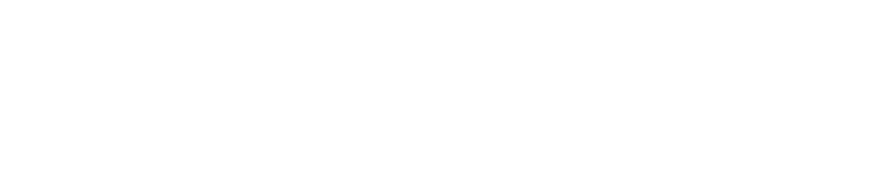
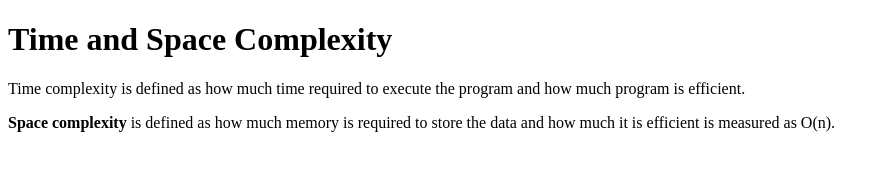
Before and after one commit to acciojob/time-and-space-complexity-AkshithMuddagoni, a website: page main.html in a window 1280 px wide. Shown: the whole page, without its empty margins (0-889 px from the left). Drawn offline with Linux system fonts and the light colour scheme.

Commit message:
created a submission

```diff
--- a/main.html
+++ b/main.html
@@ -8,6 +8,11 @@
 
 <body>
 	<!-- the entire body must be written by student -->
+     <h1>Time and Space Complexity</h1>
+	<p>Time complexity is defined as how much time required to execute the program and how much program is efficient.</p>
+	<p><b>Space complexity</b> is defined as how much memory is required to store the data and how much it is efficient is measured as O(n).</p>
+
+
     <script type="text/javascript" src="./script.js">
 </script>
 
```
